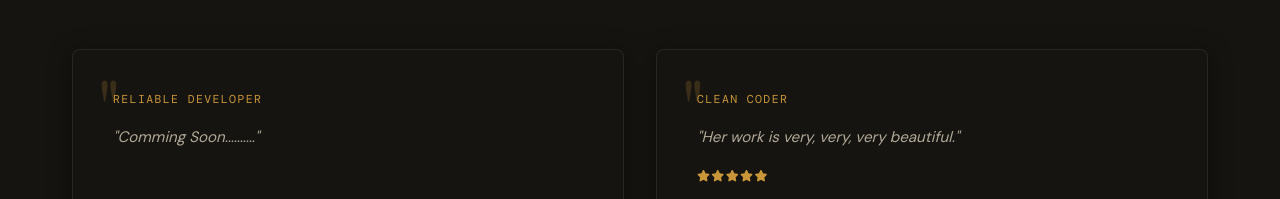
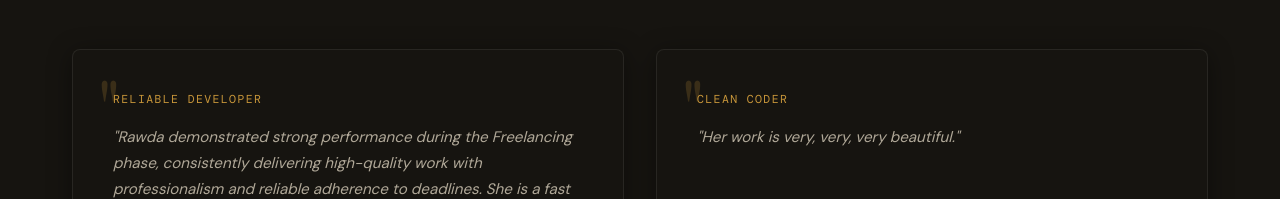
Before and after one commit to rawda-ashraf/portfolio, a plain HTML site: page index.html in a window 1280 px wide. Shown: the part 7144-7343 px from the top of the page. Drawn offline with nearby package versions, Linux system fonts and the light colour scheme; a web font is replaced by a local one.

Commit message:
Update testimonials

```diff
--- a/index.html
+++ b/index.html
@@ -49,7 +49,7 @@
       <button class="mobile-toggle" aria-label="Menu" id="mobileToggle">
         <span></span><span></span><span></span>
       </button> -->
-    </div>
+      </div>
   </header>
 
   <main>
@@ -668,14 +668,18 @@
           <div class="testi-card reveal-up">
             <div class="testi-quote">"</div>
             <span class="testi-label">Reliable Developer</span>
-            <p>"Comming Soon.........."</p>
+            <p>"Rawda demonstrated strong performance during the Freelancing phase, consistently delivering high-quality
+              work with professionalism and reliable adherence to deadlines.
+              She is a fast learner with a strong ability to apply feedback effectively, which clearly contributed to
+              her continuous improvement. I highly recommend her for freelance opportunities due to her reliability and
+              competence."</p>
             <div class="testi-footer">
               <div class="testi-avatar">MO</div>
               <div>
                 <h4>Menna Omar</h4>
                 <span>Mobile Software Engineer</span>
               </div>
-              <a href="www.linkedin.com/in/rawda-ashraf-gabal" target="_blank" class="testi-linkedin"
+              <a href="https://www.linkedin.com/in/mennaomar/" target="_blank" class="testi-linkedin"
                 aria-label="LinkedIn"><i class="fa-brands fa-linkedin-in"></i></a>
             </div>
           </div>
```
